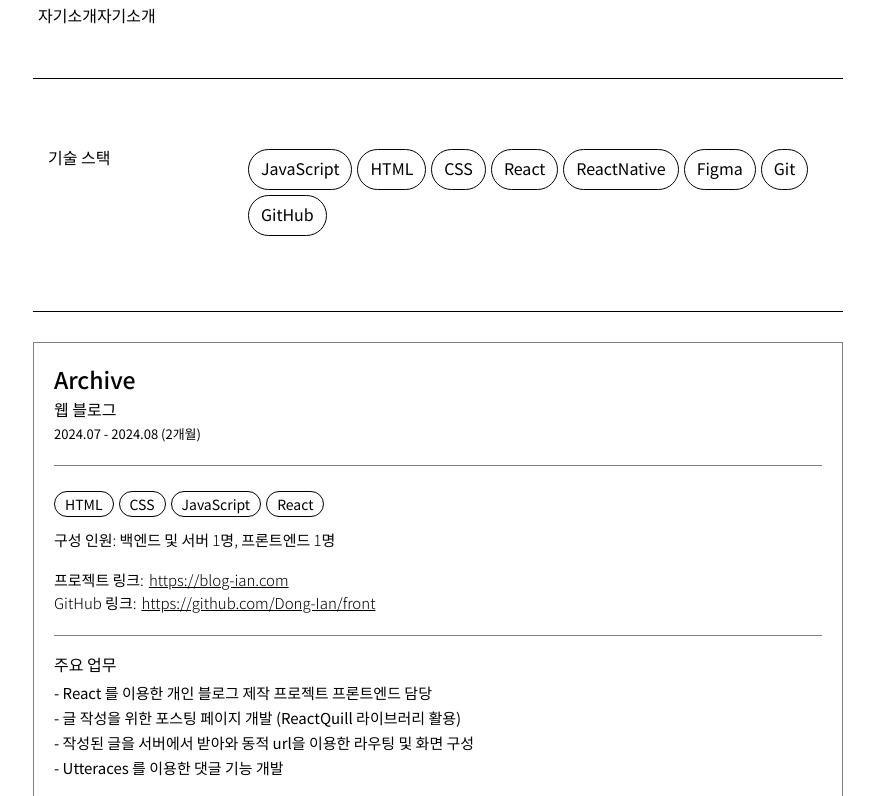
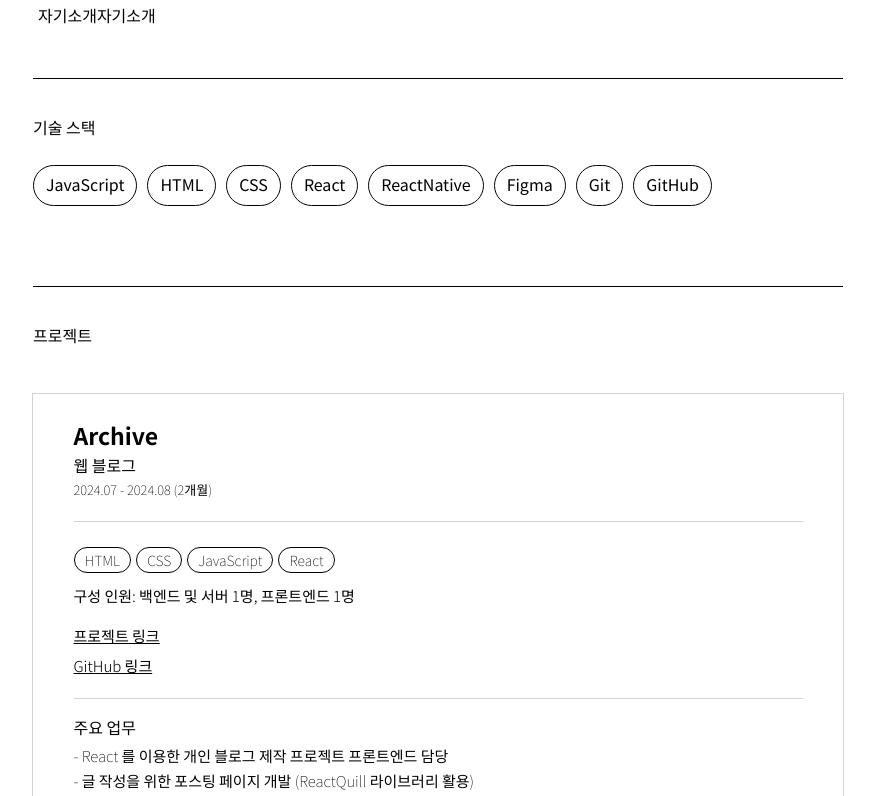
Before and after one commit to minijae011030/Resume, a React (Create React App) app: page / in a window 1280 px wide. Shown: the part 484-1280 px from the top of the page, without its empty margins (202-1077 px from the left). Built offline with nearby package versions, Linux system fonts and the light colour scheme.

Commit message:
edit margin

```diff
--- a/src/Home/component/Project.jsx
+++ b/src/Home/component/Project.jsx
@@ -30,12 +30,10 @@ function ProjectComponent({ index, project }) {
       </p>
       <div className={styles.urls}>
         <div className={styles.url}>
-          <p>프로젝트 링크: </p>
-          <a href={project.project_url}>{project.project_url}</a>
+          <a href={project.project_url}>프로젝트 링크</a>
         </div>
         <div className={styles.url}>
-          <p>GitHub 링크: </p>
-          <a href={project.github_url}>{project.github_url}</a>
+          <a href={project.github_url}>GitHub 링크</a>
         </div>
       </div>
       <HorizonLine />
@@ -55,14 +53,18 @@ function ProjectComponent({ index, project }) {
 
 function Project() {
   return (
-    <div className={styles.project_contents}>
-      <div className={styles.projects}>
-        {projects.map((project, index) => {
-          return <ProjectComponent index={index} project={project} />;
-        })}
+    <div className={styles.section}>
+      <div className={styles.title}>
+        <p>프로젝트</p>
+      </div>
+      <div className={styles.content}>
+        <div className={styles.projects}>
+          {projects.map((project, index) => {
+            return <ProjectComponent index={index} project={project} />;
+          })}
+        </div>
       </div>
     </div>
-    // </div>
   );
 }
 
--- a/src/Home/styles/home.module.css
+++ b/src/Home/styles/home.module.css
@@ -54,7 +54,8 @@
     > .url {
       display: flex;
       gap: 10px;
-      margin: 5px 0;
+      margin: 10px 0;
+
       > p {
         font-weight: lighter;
       }
@@ -64,6 +65,7 @@
         font-weight: lighter;
         cursor: pointer;
         text-decoration-thickness: 0.5px;
+        letter-spacing: 1px;
       }
     }
   }
@@ -129,37 +131,28 @@
 /* section */
 .section {
   width: 100%;
-  display: flex;
   justify-content: center;
   padding: 40px 0;
 }
 
 .title {
-  /* width: 170px; */
-  margin: 0 0 0 50px;
-  padding: 30px 0 30px 10px;
+  width: 90%;
+  margin: 0 auto;
   font-weight: 500;
+  justify-content: center;
 }
 
 .contents {
-  flex: 1;
-  margin: 0 50px 0 0;
-  padding: 30px 10px 30px 30px;
-}
-
-.project_contents {
   width: 90%;
   margin: 0 auto;
-  justify-content: center;
-  flex: 1;
-  padding: 30px;
+  padding: 30px 0px;
 }
 
 /* education */
 .university {
   display: flex;
   justify-content: space-between;
-
+  margin-bottom: 10px;
   .name {
     font-weight: 500;
   }
@@ -175,8 +168,8 @@
 }
 
 .major {
-  font-size: 12px;
-  margin: 5px 0;
+  font-size: 15px;
+  margin: 8px 0;
 }
 
 /* skill */
@@ -189,71 +182,68 @@
   padding: 10px 12px 13px 12px;
   border-radius: 35px;
   border: 1px solid black;
-  margin: 0 5px 5px 0;
-}
-
-@media only screen and (min-width: 768px) {
-  .title {
-    width: 170px;
-  }
-}
-
-@media only screen and (max-width: 768px) {
-  .title {
-    width: 70px;
-  }
+  margin: 0 10px 10px 0;
 }
 
 /* project */
-
 .project {
-  border: 1px solid gray;
-  margin: 0 0 30px 0;
-  padding: 25px 20px;
+  width: 90%;
+  margin: 50px auto 70px auto;
+  border: 1px solid lightgray;
+  padding: 30px 0;
 
   .project_name {
+    width: 90%;
+    margin: 0 auto 10px auto;
     font-size: 23px;
-    margin: 0 0 10px 0;
-    font-weight: 500;
+    font-weight: 700;
   }
 
   .project_description {
-    font-weight: lighter;
-    margin: 0 0 10px 0;
+    font-weight: 300;
+    width: 90%;
+    margin: 0 auto 10px auto;
   }
 
   .project_duration {
     font-size: 13px;
-    margin: 0 0 25px 0;
+    width: 90%;
+    margin: 0 auto 25px auto;
+    font-weight: lighter;
   }
 
   .project_skill {
     display: flex;
+    flex-wrap: wrap;
     gap: 5px;
-    margin: 25px 0 15px 0;
+    width: 90%;
+    margin: 25px auto 15px auto;
 
     > div {
-      border: 1px solid black;
+      border: 0.1px solid black;
       border-radius: 15px;
       padding: 5px 10px;
       font-size: 14px;
+      font-weight: lighter;
     }
   }
 
   .project_composition {
-    margin: 0 0 25px 0;
     font-size: 15px;
     font-weight: 300;
+    width: 90%;
+    margin: 0 auto 25px auto;
   }
 
   .urls {
-    margin: 0 0 25px 0;
+    width: 90%;
+    margin: 0 auto 25px auto;
   }
 
   .url {
     display: flex;
     gap: 5px;
-    margin: 0 0 8px 0;
+    margin: 0 0 15px 0;
 
     > p {
       font-size: 15px;
@@ -269,8 +259,10 @@
   }
 
   .main_tasks {
+    width: 90%;
+    margin: 0 auto 10px auto;
     > .task_title {
-      font-weight: 400;
+      font-weight: 300;
       font-size: 16px;
       margin: 0 0 13px 0;
     }
@@ -278,12 +270,13 @@
     > .task {
       font-size: 15px;
       margin: 0 0 10px 0;
+      font-weight: lighter;
     }
   }
 }
 
 .project_hr {
-  width: 100%;
-  border-top: 1px solid gray;
-  margin: 20px 0;
+  width: 90%;
+  border-top: 1px solid lightgray;
+  margin: 20px auto;
 }
```
